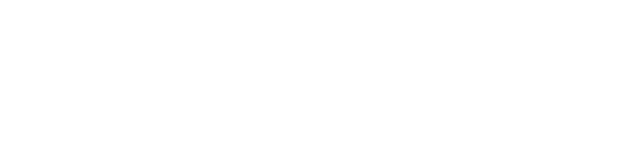
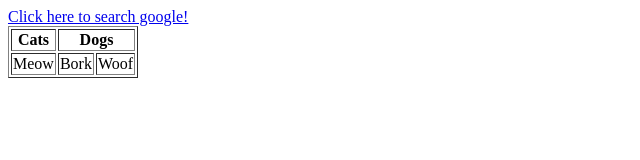
Before and after one commit to Stoppsy/HTML-Debrief, a plain HTML site: page index.html in a window 1280 px wide. Shown: the whole page, without its empty margins (0-640 px from the left). Drawn offline with Linux system fonts and the light colour scheme.

Commit message:
Add footer link, table

```diff
--- a/index.html
+++ b/index.html
@@ -5,6 +5,19 @@
     <title>HTML-Debrief</title>
 </head>
 <body>
-
+    <footer>
+        <a href="https://google.com" target="_blank">Click here to search google!</a>
+        <table border="1">
+            <tr>
+                <th>Cats</th>
+                <th colspan="2">Dogs</th>
+            </tr>
+            <tr>
+                <td>Meow</td>
+                <td>Bork</td>
+                <td>Woof</td>
+            </tr>
+        </table>
+    </footer>
 </body>
 </html>
```
